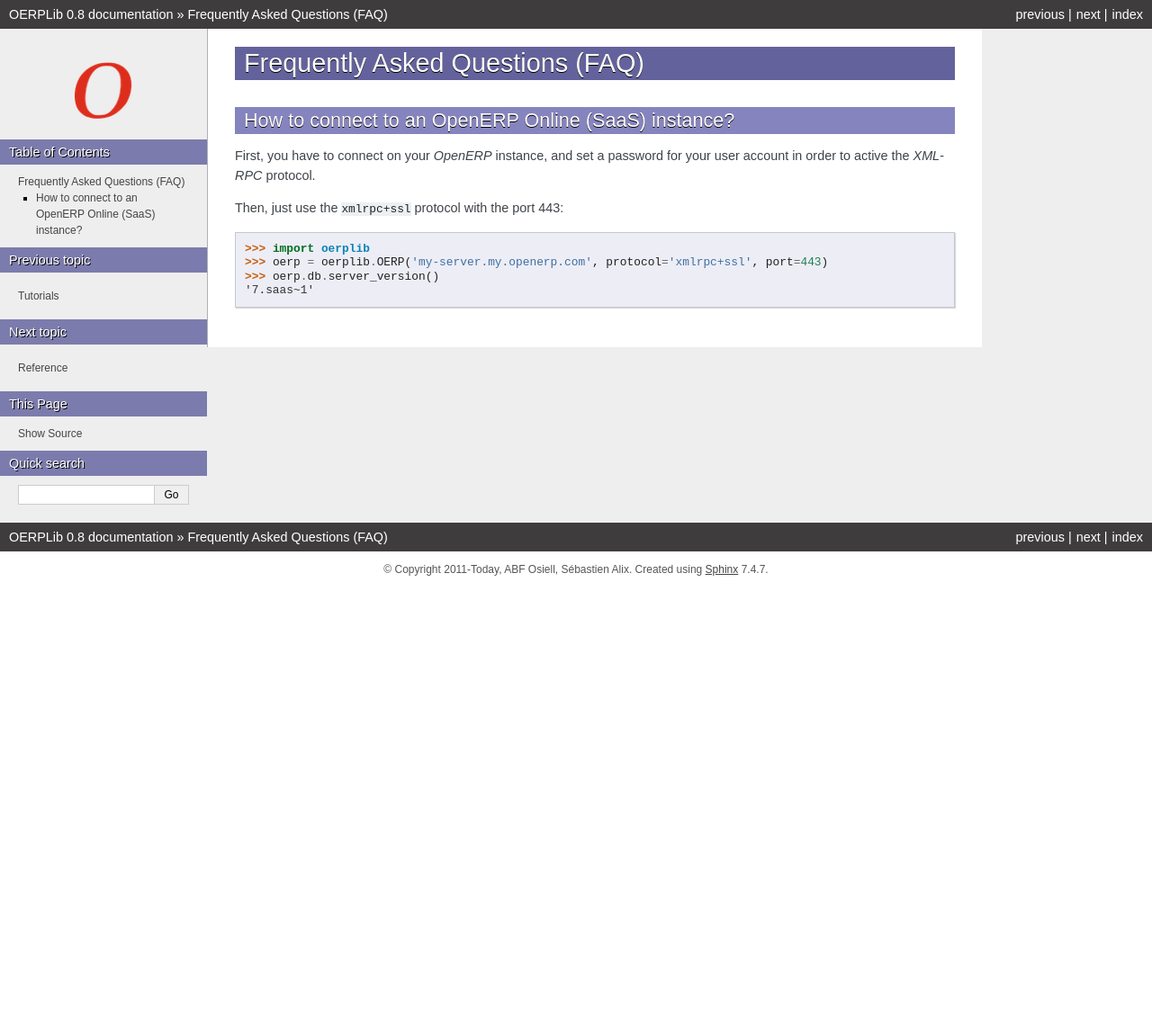
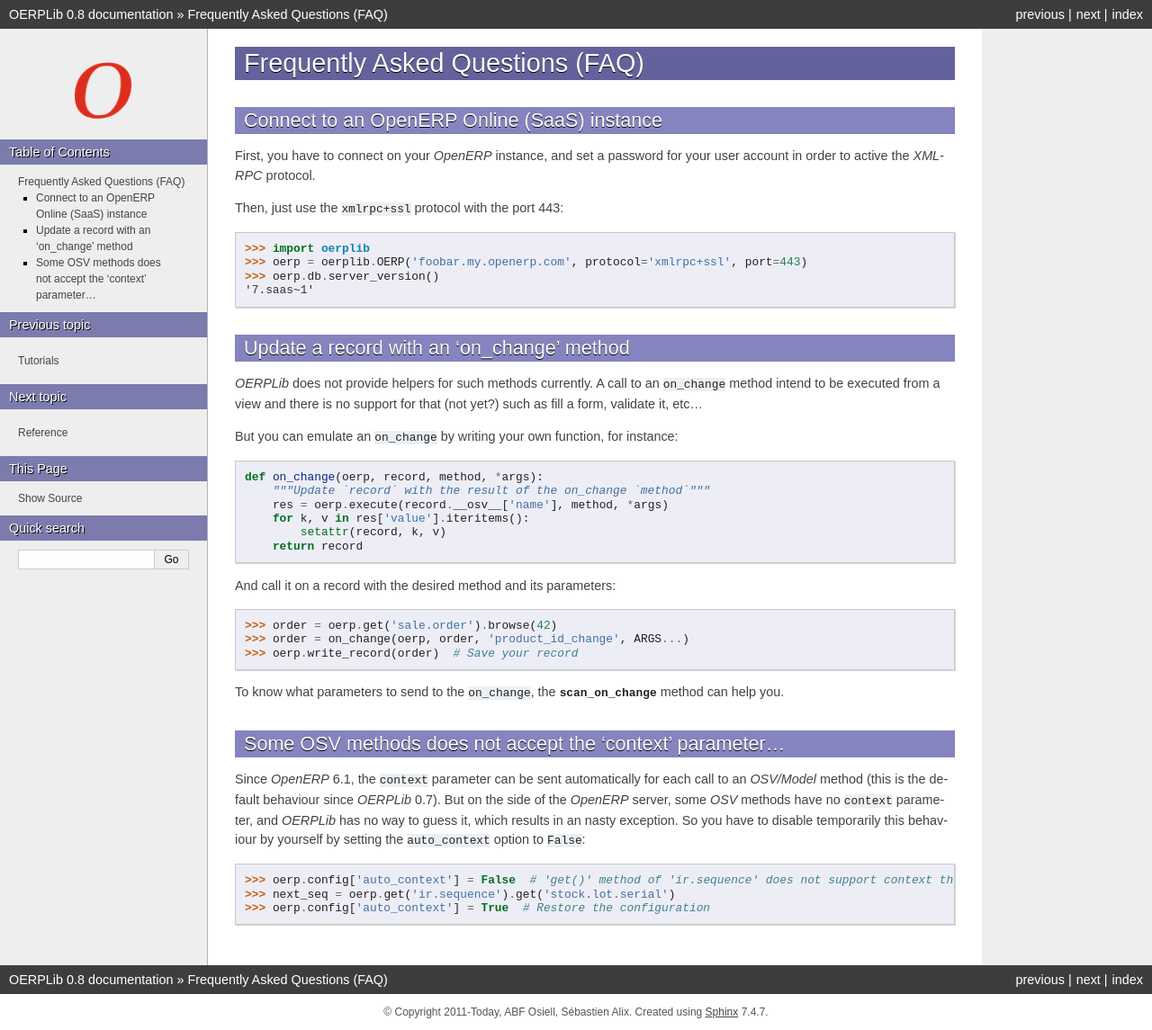
Before and after one commit to osiell/oerplib, a Sphinx documentation site: the page built from doc/source/faq.rst, in a window 1280 px wide. Shown: the whole page at 90% size. Built offline with Sphinx 7.4.7, drawn with Linux system fonts in a browser that asks for light colours; before the commit the page ends 900 px from its top, so only the background shows below that.

Commit message:
Updated documentation (FAQ mainly)

```diff
--- a/doc/source/faq.rst
+++ b/doc/source/faq.rst
@@ -3,8 +3,8 @@
 Frequently Asked Questions (FAQ)
 ================================
 
-How to connect to an OpenERP Online (SaaS) instance?
-----------------------------------------------------
+Connect to an OpenERP Online (SaaS) instance
+--------------------------------------------
 
 First, you have to connect on your `OpenERP` instance, and set a password for
 your user account in order to active the `XML-RPC` protocol.
@@ -12,6 +12,47 @@
 Then, just use the ``xmlrpc+ssl`` protocol with the port 443::
 
     >>> import oerplib
-    >>> oerp = oerplib.OERP('my-server.my.openerp.com', protocol='xmlrpc+ssl', port=443)
+    >>> oerp = oerplib.OERP('foobar.my.openerp.com', protocol='xmlrpc+ssl', port=443)
     >>> oerp.db.server_version()
     '7.saas~1'
+
+Update a record with an 'on_change' method
+------------------------------------------
+
+`OERPLib` does not provide helpers for such methods currently.
+A call to an ``on_change`` method intend to be executed from a view and there
+is no support for that (not yet?) such as fill a form, validate it, etc...
+
+But you can emulate an ``on_change`` by writing your own function,
+for instance::
+
+    def on_change(oerp, record, method, *args):
+        """Update `record` with the result of the on_change `method`"""
+        res = oerp.execute(record.__osv__['name'], method, *args)
+        for k, v in res['value'].iteritems():
+            setattr(record, k, v)
+        return record
+
+And call it on a record with the desired method and its parameters::
+
+    >>> order = oerp.get('sale.order').browse(42)
+    >>> order = on_change(oerp, order, 'product_id_change', ARGS...)
+    >>> oerp.write_record(order)  # Save your record
+
+To know what parameters to send to the ``on_change``, the
+:func:`scan_on_change <oerplib.service.inspect.Inspect.scan_on_change>` method
+can help you.
+
+Some OSV methods does not accept the 'context' parameter...
+-----------------------------------------------------------
+
+Since `OpenERP` 6.1, the ``context`` parameter can be sent automatically for
+each call to an `OSV/Model` method (this is the default behaviour since
+`OERPLib` 0.7). But on the side of the `OpenERP` server, some `OSV` methods
+have no ``context`` parameter, and `OERPLib` has no way to guess it, which
+results in an nasty exception. So you have to disable temporarily this behaviour
+by yourself by setting the ``auto_context`` option to ``False``::
+
+    >>> oerp.config['auto_context'] = False  # 'get()' method of 'ir.sequence' does not support context the parameter
+    >>> next_seq = oerp.get('ir.sequence').get('stock.lot.serial')
+    >>> oerp.config['auto_context'] = True  # Restore the configuration
```
Also changed, not shown: 1 other file.
